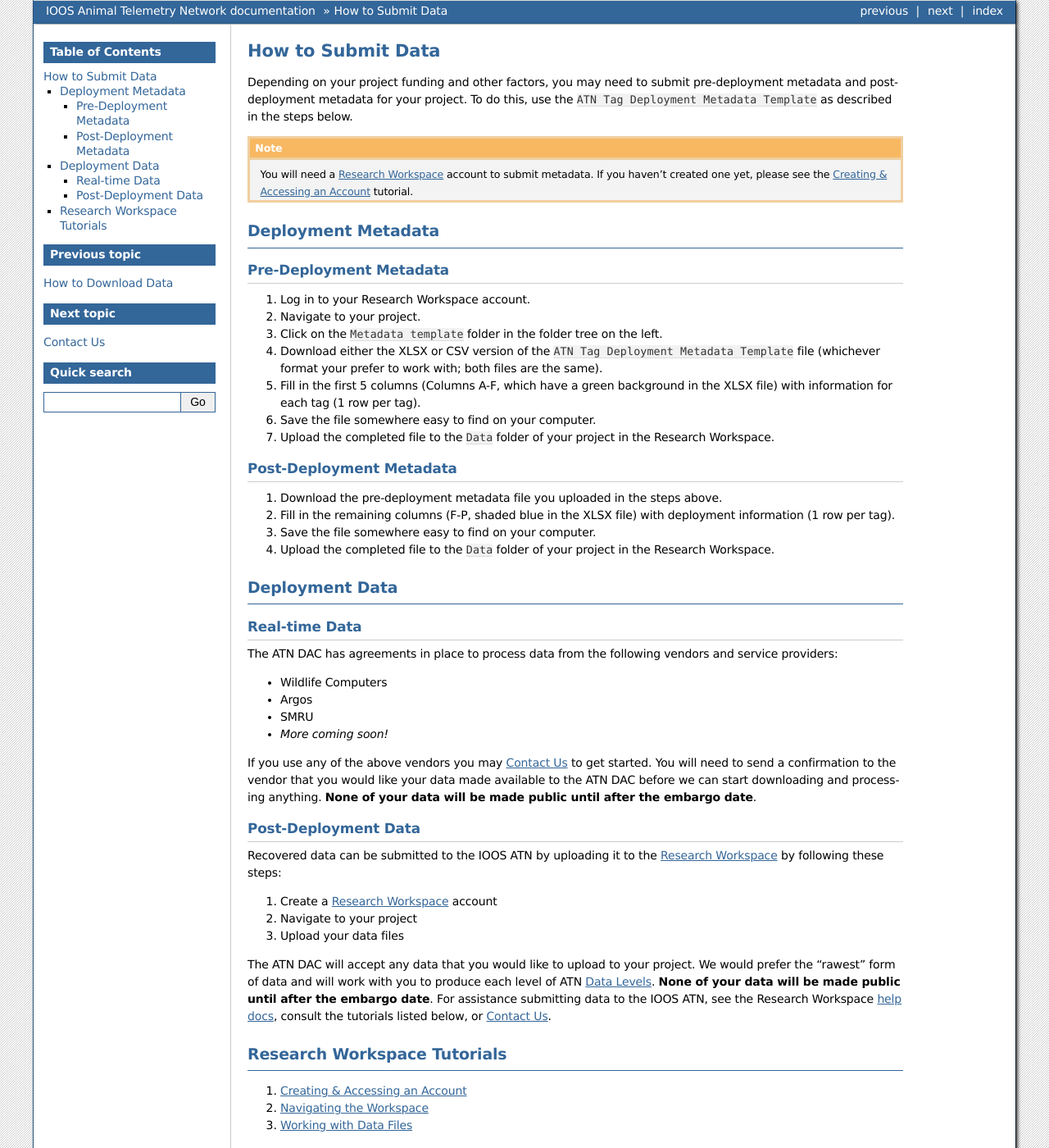
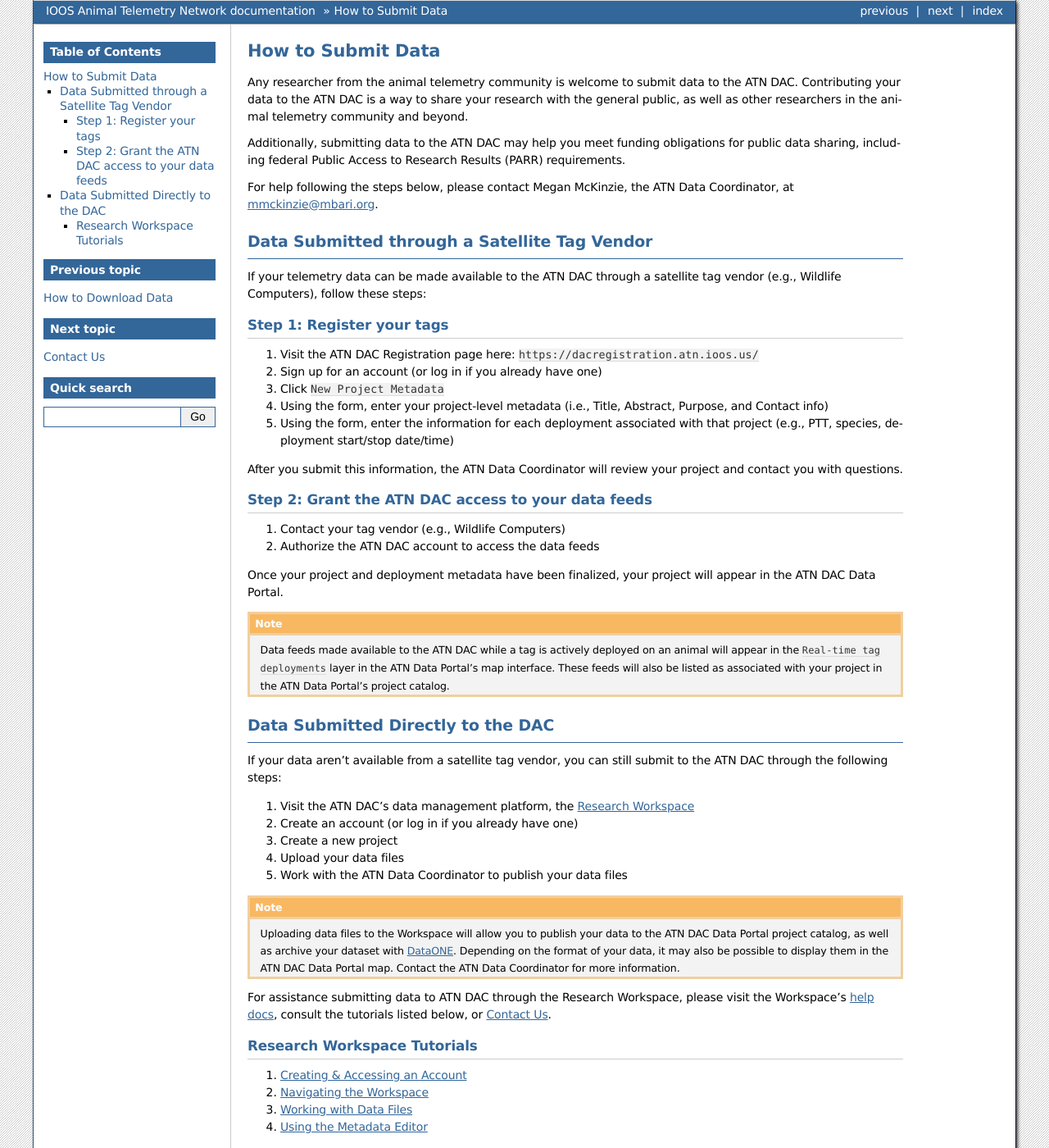
Before and after one commit to ioos/atn-docs, a Sphinx documentation site: the page built from docs/submit-data.rst, in a window 1280 px wide and 1400 px high. Shown: the whole window at 82% size. Built offline with Sphinx 7.4.7, drawn with Linux system fonts in a browser that asks for light colours.

Commit message:
made how to submit data page current for public launch

```diff
--- a/docs/index.rst
+++ b/docs/index.rst
@@ -6,7 +6,7 @@
 Welcome to the Animal Telemetry Network
 =======================================
 
-The Integrated Ocean Observing System Animal Telemetry Network (IOOS ATN) is designed to serve as an access point to search, discover and access animal telemetry data, and associated oceanographic datasets, from a wide variety of species and platforms. The concept behind this website was put forth in the `ATN White Paper <https://oceanview.pfeg.noaa.gov/ATN/docs/Animal_Biotelemetry_ATN_Paper_2016-1.pdf>`_ document, entitled, *Toward A U.S. Animal Telemetry Observing Network (US ATN) For Our Oceans, Coasts and Great Lakes.*
+The Integrated Ocean Observing System (IOOS) Animal Telemetry Network Data Assembly Center (ATN DAC) is designed to serve as an access point to search, discover and access animal telemetry data, and associated oceanographic datasets, from a wide variety of species and platforms. The concept behind this website was put forth in the `ATN White Paper <https://oceanview.pfeg.noaa.gov/ATN/docs/Animal_Biotelemetry_ATN_Paper_2016-1.pdf>`_ document, entitled, *Toward A U.S. Animal Telemetry Observing Network (US ATN) For Our Oceans, Coasts and Great Lakes.*
 
 Table of Contents
 -----------------
--- a/docs/submit-data.rst
+++ b/docs/submit-data.rst
@@ -3,66 +3,59 @@
 How to Submit Data
 ==================
 
-Depending on your project funding and other factors, you may need to submit pre-deployment metadata and post-deployment metadata for your project. To do this, use the ``ATN Tag Deployment Metadata Template`` as described in the steps below.
+Any researcher from the animal telemetry community is welcome to submit data to the ATN DAC. Contributing your data to the ATN DAC is a way to share your research with the general public, as well as other researchers in the animal telemetry community and beyond.
+
+Additionally, submitting data to the ATN DAC may help you meet funding obligations for public data sharing, including federal Public Access to Research Results (PARR) requirements.
+
+For help following the steps below, please contact Megan McKinzie, the ATN Data Coordinator, at mmckinzie@mbari.org.
+
+Data Submitted through a Satellite Tag Vendor
+---------------------------------------------
+
+If your telemetry data can be made available to the ATN DAC through a satellite tag vendor (e.g., Wildlife Computers), follow these steps:
+
+Step 1: Register your tags
+^^^^^^^^^^^^^^^^^^^^^^^^^^
+
+#. Visit the ATN DAC Registration page here: ``https://dacregistration.atn.ioos.us/``
+#. Sign up for an account (or log in if you already have one)
+#. Click ``New Project Metadata``
+#. Using the form, enter your project-level metadata (i.e., Title, Abstract, Purpose, and Contact info)
+#. Using the form, enter the information for each deployment associated with that project (e.g., PTT, species, deployment start/stop date/time)
+
+After you submit this information, the ATN Data Coordinator will review your project and contact you with questions.
+
+Step 2: Grant the ATN DAC access to your data feeds
+^^^^^^^^^^^^^^^^^^^^^^^^^^^^^^^^^^^^^^^^^^^^^^^^^^^
+
+#. Contact your tag vendor (e.g., Wildlife Computers)
+#. Authorize the ATN DAC account to access the data feeds
+
+Once your project and deployment metadata have been finalized, your project will appear in the ATN DAC Data Portal.
 
 .. note::
+	Data feeds made available to the ATN DAC while a tag is actively deployed on an animal will appear in the ``Real-time tag deployments`` layer in the ATN Data Portal's map interface. These feeds will also be listed as associated with your project in the ATN Data Portal's project catalog.
 
-	You will need a `Research Workspace <https://researchworkspace.com/>`_ account to submit metadata. If you haven't created one yet, please see the `Creating & Accessing an Account <https://researchworkspace.com/help/CreatingAccountTutorial.html>`_ tutorial.
+Data Submitted Directly to the DAC
+----------------------------------
 
-Deployment Metadata
--------------------
+If your data aren't available from a satellite tag vendor, you can still submit to the ATN DAC through the following steps:
 
-Pre-Deployment Metadata
-^^^^^^^^^^^^^^^^^^^^^^^
+#. Visit the ATN DAC's data management platform, the `Research Workspace <https://researchworkspace.com/>`_
+#. Create an account (or log in if you already have one)
+#. Create a new project
+#. Upload your data files
+#. Work with the ATN Data Coordinator to publish your data files
 
-#. Log in to your Research Workspace account.
-#. Navigate to your project.
-#. Click on the ``Metadata template`` folder in the folder tree on the left.
-#. Download either the XLSX or CSV version of the ``ATN Tag Deployment Metadata Template`` file (whichever format your prefer to work with; both files are the same).
-#. Fill in the first 5 columns (Columns A-F, which have a green background in the XLSX file) with information for each tag (1 row per tag).
-#. Save the file somewhere easy to find on your computer.
-#. Upload the completed file to the ``Data`` folder of your project in the Research Workspace.
+.. note::
+	Uploading data files to the Workspace will allow you to publish your data to the ATN DAC Data Portal project catalog, as well as archive your dataset with `DataONE <https://dataone.org/>`_. Depending on the format of your data, it may also be possible to display them in the ATN DAC Data Portal map. Contact the ATN Data Coordinator for more information.
 
-Post-Deployment Metadata
-^^^^^^^^^^^^^^^^^^^^^^^^
-
-#. Download the pre-deployment metadata file you uploaded in the steps above.
-#. Fill in the remaining columns (F-P, shaded blue in the XLSX file) with deployment information (1 row per tag).
-#. Save the file somewhere easy to find on your computer.
-#. Upload the completed file to the ``Data`` folder of your project in the Research Workspace.
-
-
-Deployment Data
----------------
-
-Real-time Data
-^^^^^^^^^^^^^^
-
-The ATN DAC has agreements in place to process data from the following vendors and service providers:
-
-- Wildlife Computers
-- Argos
-- SMRU
-- *More coming soon!*
-
-If you use any of the above vendors you may :ref:`contact-us` to get started. You will need to send a confirmation to the vendor that you would like your data made available to the ATN DAC before we can start downloading and processing anything. **None of your data will be made public until after the embargo date**.
-
-Post-Deployment Data
-^^^^^^^^^^^^^^^^^^^^
-
-Recovered data can be submitted to the IOOS ATN by uploading it to the `Research Workspace <https://researchworkspace.com/>`_ by following these steps:
-
-#. Create a `Research Workspace <https://researchworkspace.com/>`_ account
-#. Navigate to your project
-#. Upload your data files
-
-The ATN DAC will accept any data that you would like to upload to your project. We would prefer the "rawest" form of data and will work with you to produce each level of ATN :ref:`data-levels`. **None of your data will be made public until after the embargo date**. For assistance submitting data to the IOOS ATN, see the Research Workspace `help docs <https://researchworkspace.com/help/>`_, consult the tutorials listed below, or :ref:`contact-us`.
-
-
+For assistance submitting data to ATN DAC through the Research Workspace, please visit the Workspace's `help docs <https://researchworkspace.com/help/>`_, consult the tutorials listed below, or :ref:`contact-us`.
 
 Research Workspace Tutorials
-----------------------------
+^^^^^^^^^^^^^^^^^^^^^^^^^^^^
 
 #. `Creating & Accessing an Account <https://researchworkspace.com/help/CreatingAccountTutorial.html>`_
 #. `Navigating the Workspace <https://researchworkspace.com/help/NavigatingTheWorkspaceTutorial.html>`_
 #. `Working with Data Files <https://researchworkspace.com/help/WorkingWithFilesTutorial.html>`_
+#. `Using the Metadata Editor <https://researchworkspace.com/help/MetadataEditorTutorial.html>`_
```
